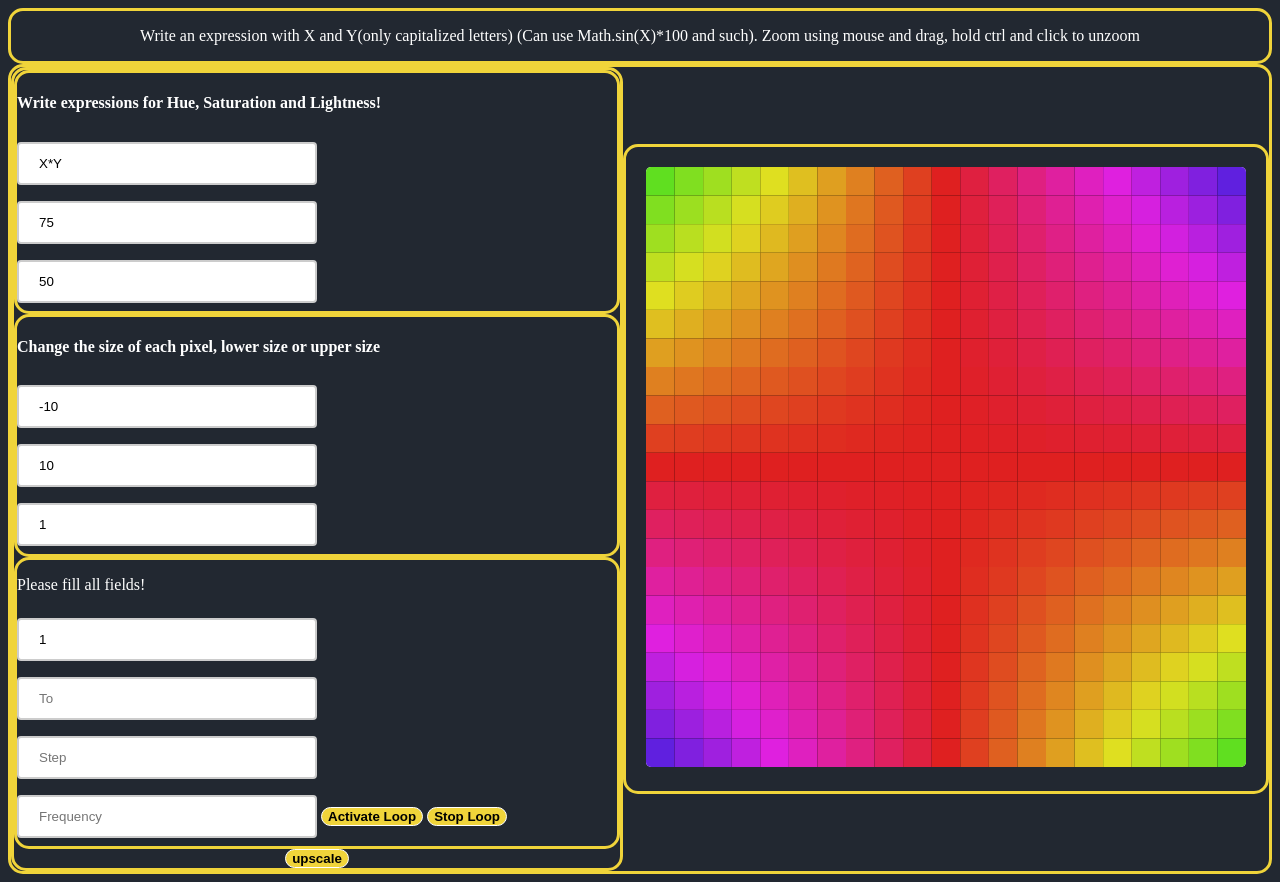
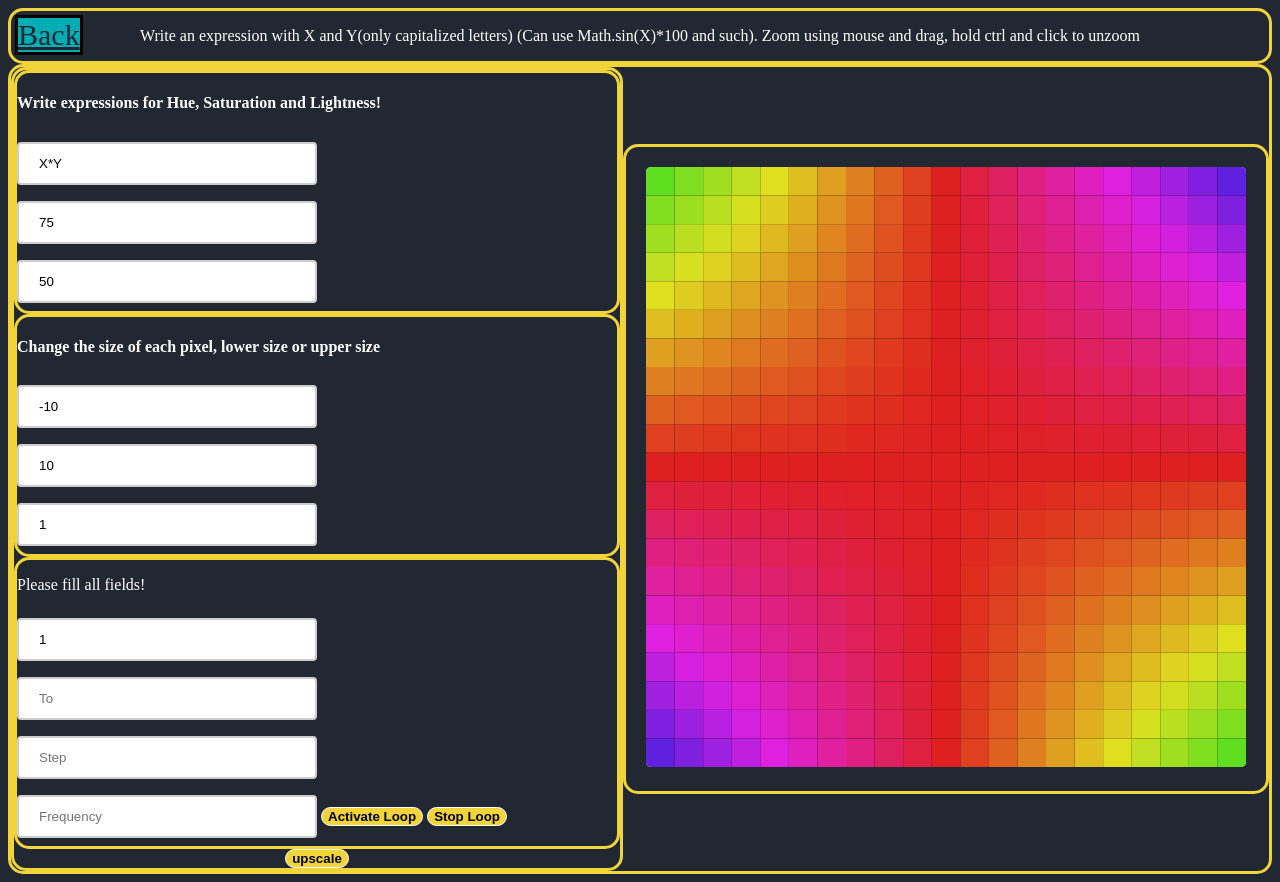
Before and after one commit to Osterie/graphical, a plain HTML site: page color_function/index.html in a window 1280 px wide. Drawn offline with Linux system fonts and the light colour scheme.

Commit message:
added temporary change

```diff
--- a/color_function/index.html
+++ b/color_function/index.html
@@ -4,12 +4,14 @@
 <head>
 
 	<meta charset="utf-8" />
-	<title>Grafisk fremstilling av temperaturer</title>
+	<title> Graphical representation of coordinates </title>
 	<link rel="stylesheet" type="text/css" href="style.css" />
 
 </head>
 
 <body>
+
+	<a href="../../new_menu/index.html" id='back'>Back</a>
 
 	<div id = "informative_title">
 		<p> Write an expression with X and Y(only capitalized letters) (Can use Math.sin(X)*100 and such).  Zoom using mouse and drag, hold ctrl and click to unzoom</p>
--- a/color_function/style.css
+++ b/color_function/style.css
@@ -20,6 +20,24 @@ div
 	border: solid 0px orange;
 	border-radius: 5px;
 }
+
+#back {
+	position: absolute;
+	display: flex;
+	justify-content: center;
+	align-items: center;
+	padding: 0px;
+	margin: 5px;
+	top: 10px;
+	left: 10px;
+	width: auto;
+	height: auto;
+	font-size: 30px;
+	background-color: #00adb5;
+	text-decoration: "none";
+	color: #222831;
+	border: 3px solid black;
+  }
 
 button
 {
```
